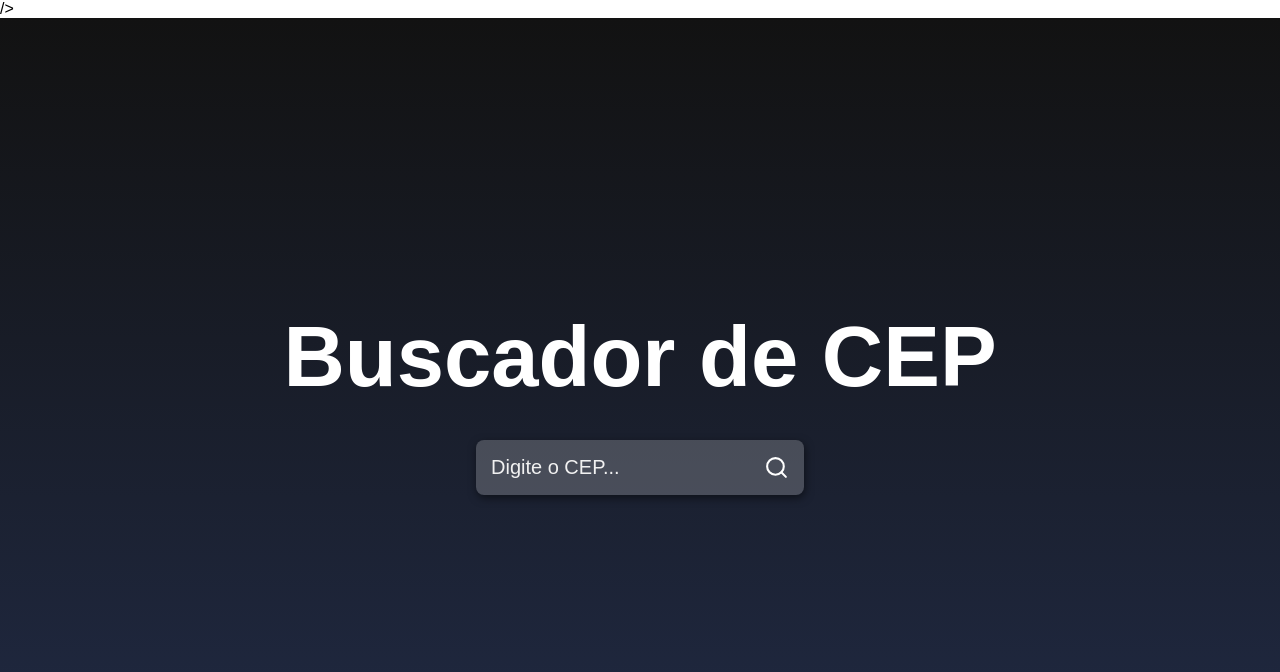
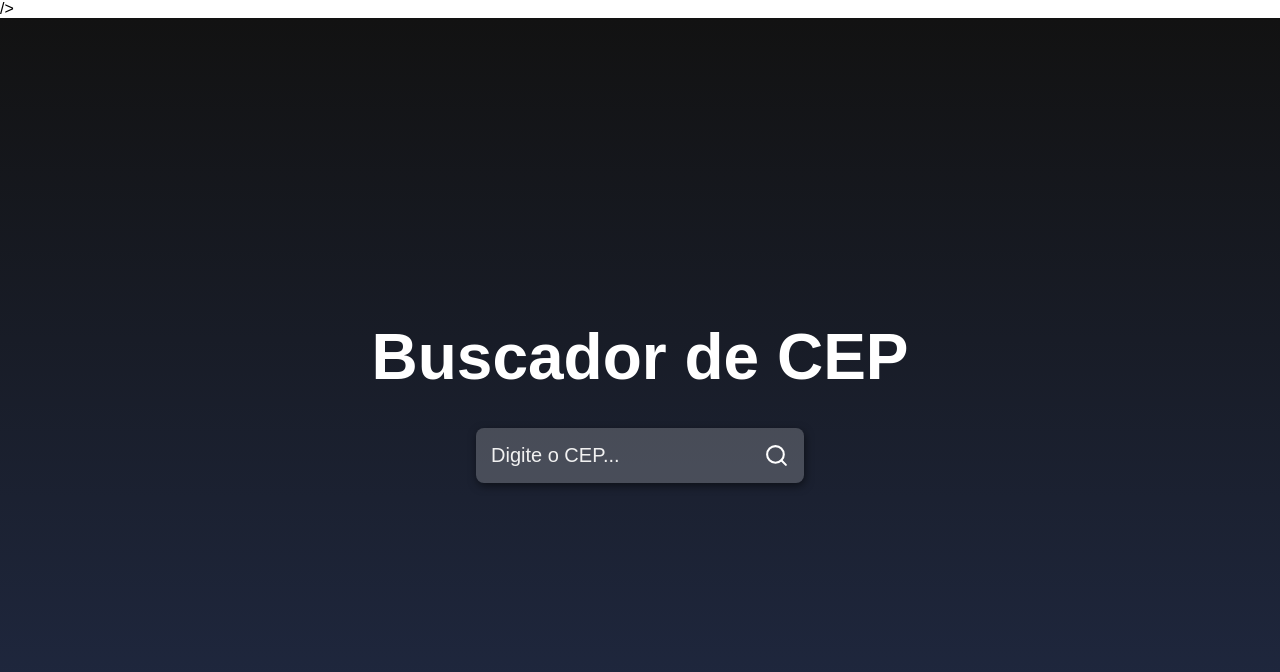
Before and after one commit to senaMarcus/buscador, a React (Create React App) app: page / in a window 1280 px wide. Shown: the top 672 px of the page. Built offline with nearby package versions, Linux system fonts and the light colour scheme.

Commit message:
add: add styled-component on the projects components

```diff
--- a/src/App.js
+++ b/src/App.js
@@ -3,6 +3,7 @@ import {useState} from "react"
 
 import {FiSearch} from "react-icons/fi"
 import './styles.css'
+import {Title} from './components/Title'
 
 import api from './services/api'
 
@@ -31,7 +32,7 @@ function App() {
 
   return (
     <div className="container">
-     <h1 className="title">Buscador de CEP</h1>
+     <Title />
      <div className="containerInput">
 
        <input type="text"
--- a/src/components/Title/index.jsx
+++ b/src/components/Title/index.jsx
@@ -0,0 +1,9 @@
+import {TitleStyle} from './styles.js'
+
+export function Title(){
+    return (
+    <TitleStyle>
+        <h1 className="title">Buscador de CEP</h1>
+    </TitleStyle>
+    )
+}
--- a/src/components/Title/styles.js
+++ b/src/components/Title/styles.js
@@ -0,0 +1,16 @@
+import styled from 'styled-components'
+
+export const TitleStyle = styled.h1`
+    font-size: 3    0px;
+    color:#fff;
+animation:flipTitle 2s;
+
+@keyframes flipTitle {
+    from{
+        transform: rotatex(90deg)
+    }
+    to{
+        transform: rotatex(0deg)
+    }
+}
+`
--- a/src/styles.css
+++ b/src/styles.css
@@ -8,20 +8,6 @@
     background: linear-gradient(#121212,#212b46);
 }
 
-.title{
-    font-size: 85px;
-    color:#fff;
-animation:flipTitle 2s;
-}
-
-@keyframes flipTitle {
-    from{
-        transform: rotatex(90deg)
-    }
-    to{
-        transform: rotatex(0deg)
-    }
-}
 
 .containerInput{
     background-color: rgba(255,255,255,0.2);
```
